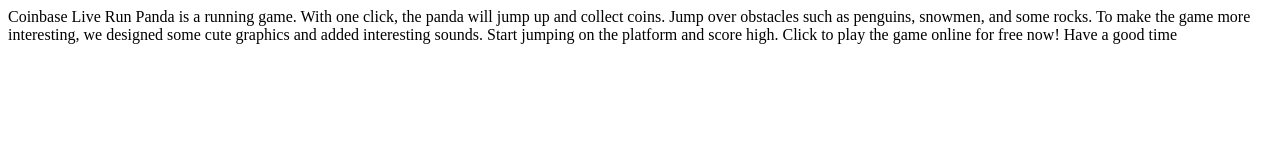
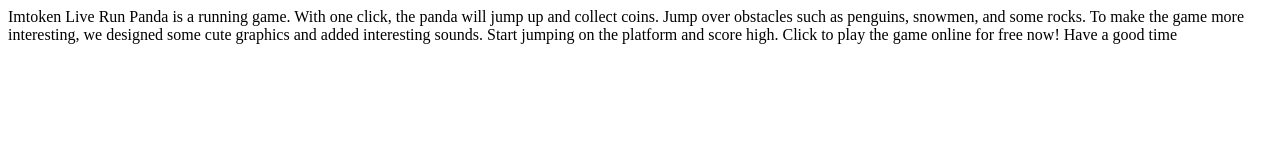
Before and after one commit to coinbaseLive/coinbaseLive.github.io, a plain HTML site: page index.html in a window 1280 px wide. Drawn offline with Linux system fonts and the light colour scheme.

Commit message:
Update index.html

```diff
--- a/index.html
+++ b/index.html
@@ -5,6 +5,6 @@
     <meta http-equiv="X-UA-Compatible" content="ie=edge">
 </head>
 <body>
-<p>Coinbase Live Run Panda is a running game. With one click, the panda will jump up and collect coins. Jump over obstacles such as penguins, snowmen, and some rocks. To make the game more interesting, we designed some cute graphics and added interesting sounds. Start jumping on the platform and score high. Click to play the game online for free now! Have a good time</p>
+<p>Imtoken Live Run Panda is a running game. With one click, the panda will jump up and collect coins. Jump over obstacles such as penguins, snowmen, and some rocks. To make the game more interesting, we designed some cute graphics and added interesting sounds. Start jumping on the platform and score high. Click to play the game online for free now! Have a good time</p>
 </body>
 </html>
```
